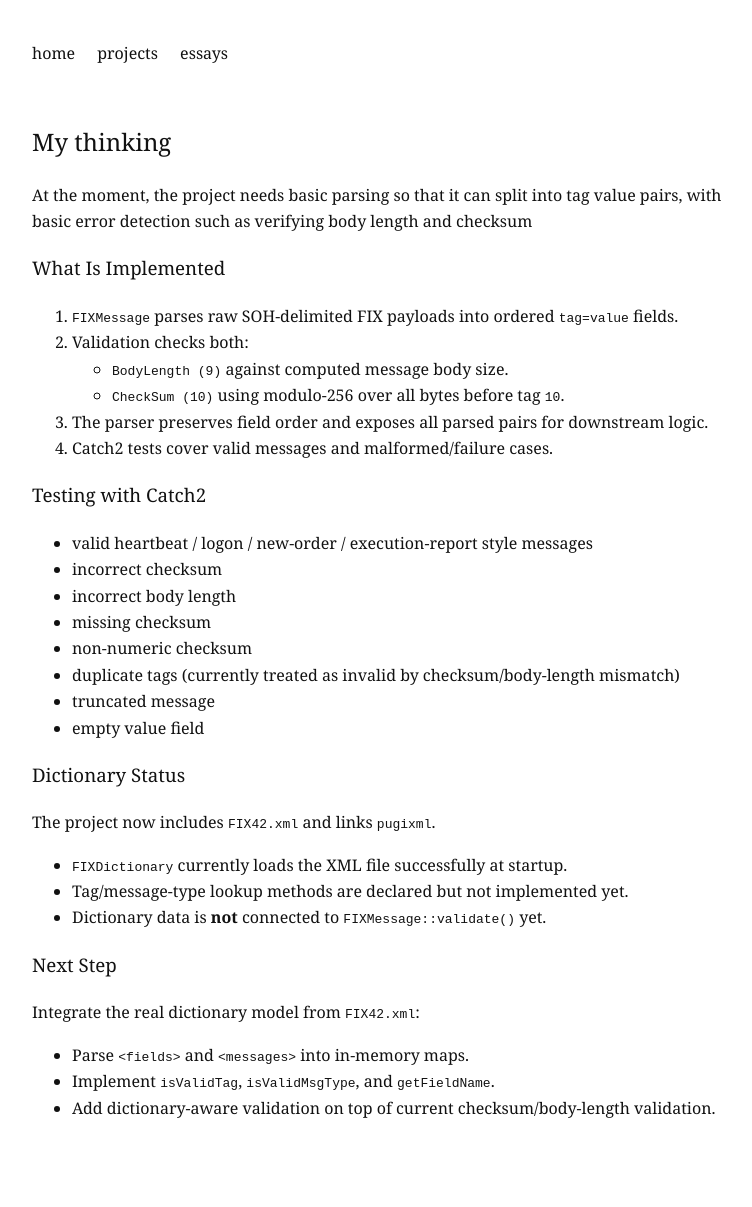
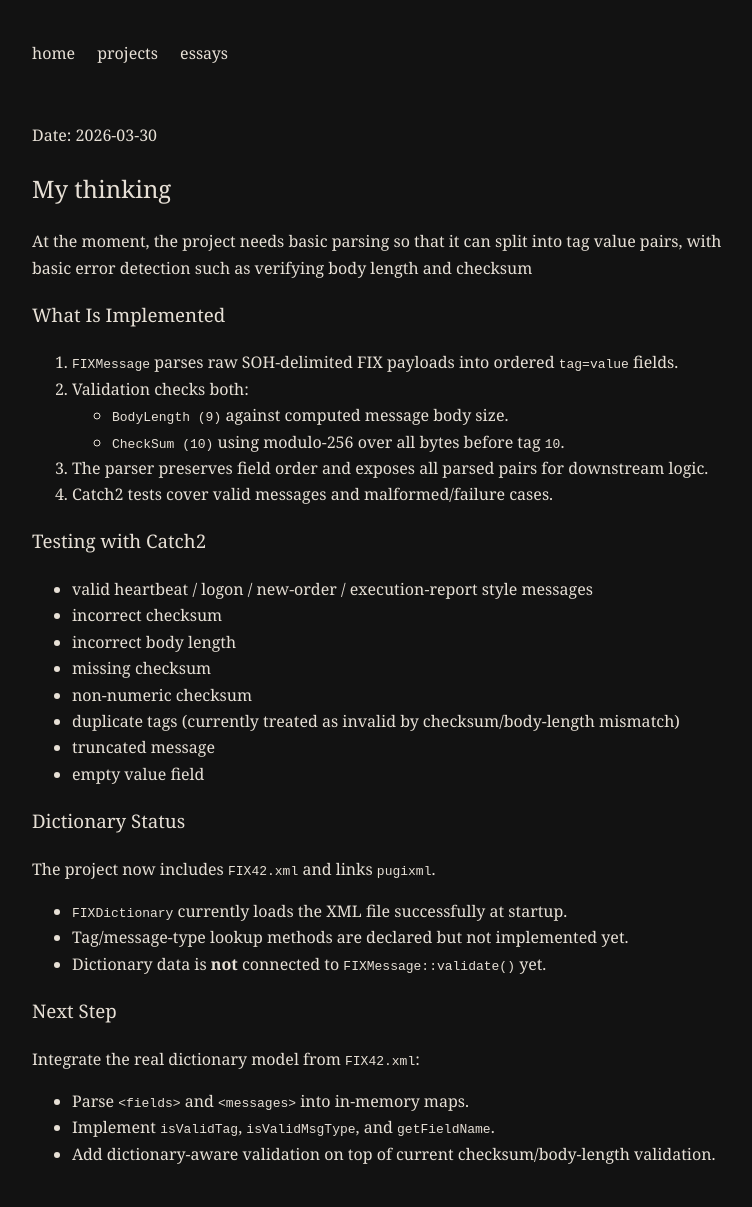
Before and after one commit to HussainQadri/hussainqadri.github.io, a Jekyll site: the page built from _posts/fix-engine/2026-03-30-fix-engine-update.md, in a window 1280 px wide. Shown: the whole page, without its empty margins (248-1000 px from the left). Built offline with Jekyll 4.4.1, drawn with Linux system fonts in a browser that asks for light colours; before the commit the page ends 1161 px from its top, so only the background shows below that.

Commit message:
Added UI upgrade blog update, changed website theme to be dark

```diff
--- a/_posts/fix-engine/2026-03-30-fix-engine-update.md
+++ b/_posts/fix-engine/2026-03-30-fix-engine-update.md
@@ -3,7 +3,7 @@ title: "FIX Engine: First Update"
 date: 2026-03-30
 project: fix-engine
 ---
-
+Date: 2026-03-30
 ## My thinking
 
 At the moment, the project needs basic parsing so that it can split into tag value pairs, with basic error detection such as verifying body length and checksum
--- a/assets/css/style.css
+++ b/assets/css/style.css
@@ -1,11 +1,32 @@
+:root {
+  color-scheme: dark;
+  --bg: #121212;
+  --text: #e7e0d6;
+  --muted: #b7ab9a;
+  --link: #f0c674;
+  --link-hover: #ffe0a6;
+}
+
+html {
+  background: var(--bg);
+}
+
 body {
   max-width: 720px;
   margin: 40px auto;
   padding: 0 20px;
   font-family: Georgia, serif;
   line-height: 1.65;
-  color: #111;
-  background: #fff;
+  color: var(--text);
+  background: var(--bg);
+}
+
+a {
+  color: var(--link);
+}
+
+a:hover {
+  color: var(--link-hover);
 }
 
 .site-nav {
@@ -14,11 +35,12 @@ body {
 
 .site-nav a {
   margin-right: 18px;
-  color: #111;
+  color: var(--text);
   text-decoration: none;
 }
 
 .site-nav a:hover {
+  color: var(--link-hover);
   text-decoration: underline;
 }
 
@@ -28,6 +50,11 @@ body {
   font-weight: normal;
 }
 
+.content p,
+.content li {
+  color: var(--text);
+}
+
 ul.clean-list {
   list-style: none;
   padding: 0;
@@ -35,4 +62,5 @@ ul.clean-list {
 
 ul.clean-list li {
   margin-bottom: 18px;
+  color: var(--muted);
 }
```
Also changed, not shown: _posts/rabab-tuner/2025-12-23-rabab-tuner-frequency-detection.md (+1 -0 lines), _posts/rabab-tuner/2026-01-28-rabab-tuner-yin-algorithm.md (+1 -0 lines), _posts/rabab-tuner/2026-03-30-rabab-tuner-ui-upgrade.md (added, +22 -0 lines), images/rabab-wireframe.png (added), images/ui-upgrade-test.png (added).
